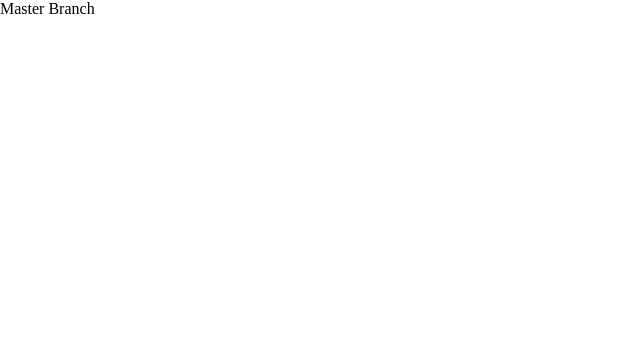
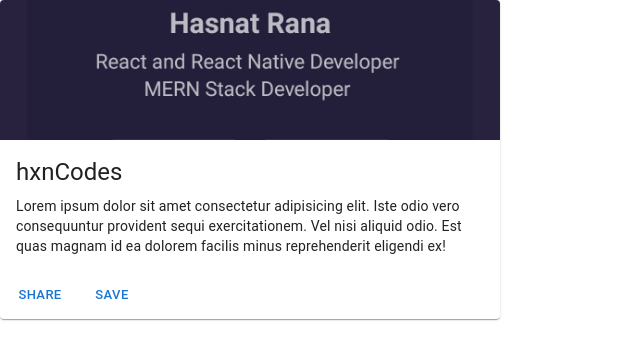
Before and after one commit to hxncodes/React-MUI, a React (Vite) app: page / in a window 1280 px wide. Shown: the top 360 px of the page, without its empty margins (0-640 px from the left). Built offline with nearby package versions, Linux system fonts and the light colour scheme.

Commit message:
Crads added

```diff
--- /dev/null
+++ b/components/SampleCard.tsx
@@ -0,0 +1,27 @@
+import React from 'react'
+import { Card, CardActionArea, CardMedia, CardContent, CardActions, Typography, Button } from '@mui/material'
+
+const SampleCard = () => {
+    return (
+        <Card sx={{ maxWidth: 500 }}>
+            <CardActionArea>
+                <CardMedia
+                    component="img"
+                    height="140"
+                    image="../src/assets/hxnCodes.jpg"
+                    alt="hxn profile"
+                />
+                <CardContent>
+                    <Typography gutterBottom variant="h5">hxnCodes</Typography>
+                    <Typography variant="body2" color="text-secondary">Lorem ipsum dolor sit amet consectetur adipisicing elit. Iste odio vero consequuntur provident sequi exercitationem. Vel nisi aliquid odio. Est quas magnam id ea dolorem facilis minus reprehenderit eligendi ex!</Typography>
+                </CardContent>
+            </CardActionArea>
+            <CardActions>
+                <Button size="small" color="primary">Share</Button>
+                <Button size="small" color="primary">Save</Button>
+            </CardActions>
+        </Card>
+    )
+}
+
+export default SampleCard
--- a/src/App.jsx
+++ b/src/App.jsx
@@ -1,9 +1,10 @@
 import React from 'react'
+import SampleCard from '../components/SampleCard'
 
 function App() {
   return (
     <>
-      Master Branch
+      <SampleCard />
     </>
   )
 }
```
Also changed, not shown: src/assets/hxnCodes.jpg (added), 1 other file (tests, documents, lock files or other folders).
